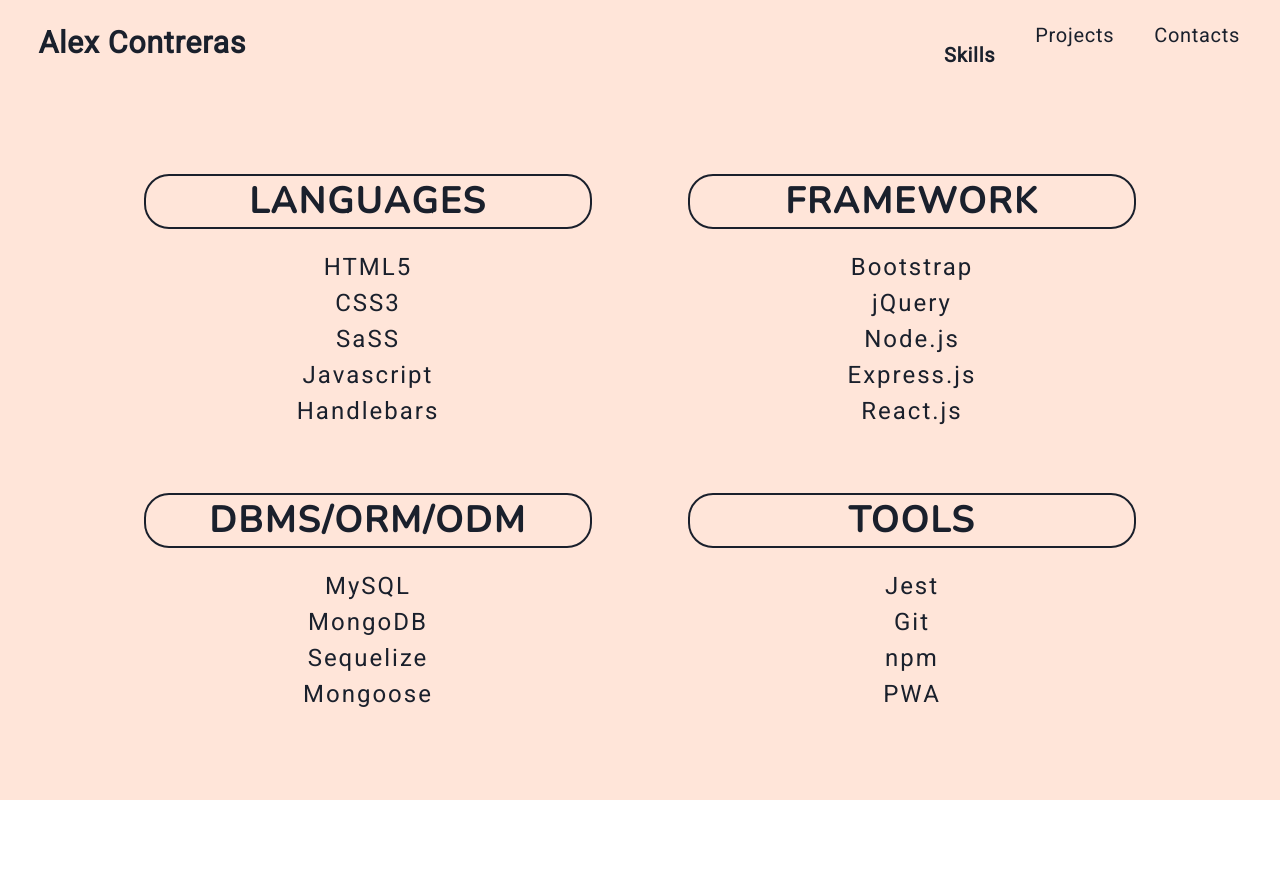
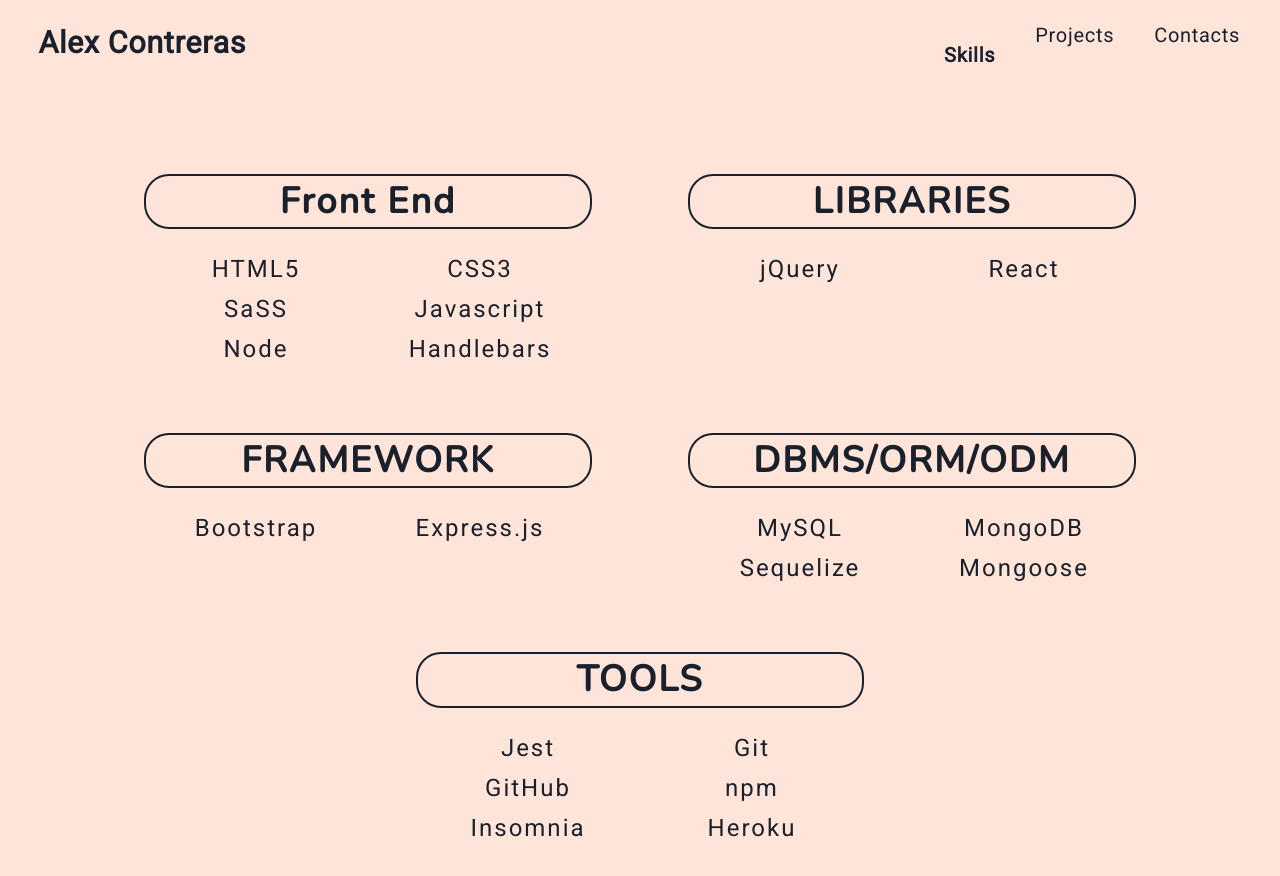
Before and after one commit to AlexUrielContreras/alex-website, a React (Create React App) app: page / in a window 1280 px wide. Both pictures are taken after a click on the link "Skills". Shown: the top 876 px of the page. Before the commit the page ends 800 px from the top, so only its background shows below. Built offline with nearby package versions, Linux system fonts and the light colour scheme.

Commit message:
refactor: update resume and use grid for list items

```diff
--- a/src/componets/SkillBox.js
+++ b/src/componets/SkillBox.js
@@ -1,14 +1,15 @@
-import { Flex, Heading, Box } from '@chakra-ui/react';
+import { Flex, Heading, Box, Grid, GridItem} from '@chakra-ui/react';
+
 function SkillBox({title, tech}) {
     return (
         <Box w={{base: '80vw', lg: '35vw'}} mt={{base: '16'}} >
                 <Heading border='2px' borderRadius='25' mb='5' p='1'>{title}</Heading>
                 <ul>
-                    <Flex direction='column'>
+                    <Grid templateColumns='1fr 1fr'>
                         {tech.map(techList => (
-                            <Box key={techList}>{techList}</Box>
+                            <GridItem as='li' key={techList}>{techList}</GridItem>
                         ))}
-                    </Flex>
+                    </Grid>
                 </ul>
         </Box>
     )
--- a/src/pages/About.js
+++ b/src/pages/About.js
@@ -22,7 +22,7 @@
                 </Text>
             </Flex>
             <Box textAlign='center' fontSize='xl' py={{base: '10', lg: '20' }}>
-                <Link href={require('../assets/files/alex_resume.pdf')} download>Click Here to Download my Resume</Link>
+                <Link href={require('../assets/files/alex_resume_v1.pdf')} download>Click Here to Download my Resume</Link>
             </Box>
         </>
 
--- a/src/pages/Skill.js
+++ b/src/pages/Skill.js
@@ -1,17 +1,19 @@
 import { Flex } from '@chakra-ui/react';
 import SkillBox from '../componets/SkillBox'
 function Skills() {
-    const tech = [['HTML5', 'CSS3','SaSS','Javascript', 'Handlebars'], /* Languages  */
-                 ['Bootstrap', 'jQuery', 'Node.js', 'Express.js', 'React.js'], /* Frameworks */
+    const tech = [['HTML5', 'CSS3', 'SaSS', 'Javascript', 'Node', 'Handlebars'], /* Languages  */
+                 ['jQuery', 'React'], /* Libraries */
+                 ['Bootstrap', 'Express.js'], /* Frameworks */
                  ['MySQL', 'MongoDB','Sequelize', 'Mongoose'], /*   Databases*/
-                 ['Jest', 'Git', 'npm', 'PWA'] /*  Tools  */
+                 ['Jest', 'Git', 'GitHub', 'npm', 'Insomnia', 'Heroku'] /*  /*  Tools  */
                 ]
     return (
         <Flex direction={{base: 'column', lg: 'row'}} justifyContent={{lg:'space-around'}} fontSize={{base: '2xl'}} mt={{lg: '5vh'}} align={{base: 'center', md: 'baseline'}} textAlign='center' pb='10' wrap='wrap' letterSpacing='2px'>
-            <SkillBox title={'LANGUAGES'} tech={tech[0]} />
-            <SkillBox title={'FRAMEWORK'} tech={tech[1]} />
-            <SkillBox title={'DBMS/ORM/ODM'} tech={tech[2]} />
-            <SkillBox title={'TOOLS'} tech={tech[3]} />
+            <SkillBox title={'Front End'} tech={tech[0]} />
+            <SkillBox title={'LIBRARIES'} tech={tech[1]} />
+            <SkillBox title={'FRAMEWORK'} tech={tech[2]} />
+            <SkillBox title={'DBMS/ORM/ODM'} tech={tech[3]} />
+            <SkillBox title={'TOOLS'} tech={tech[4]} />
         </Flex>
 
     )
```
Also changed, not shown: 2 other files (tests, documents, lock files or other folders).
